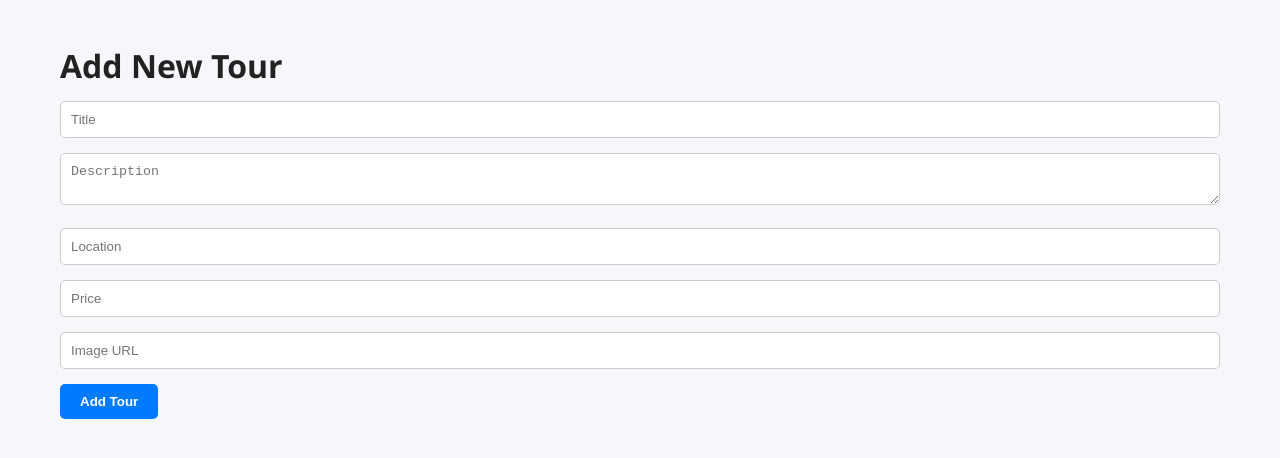
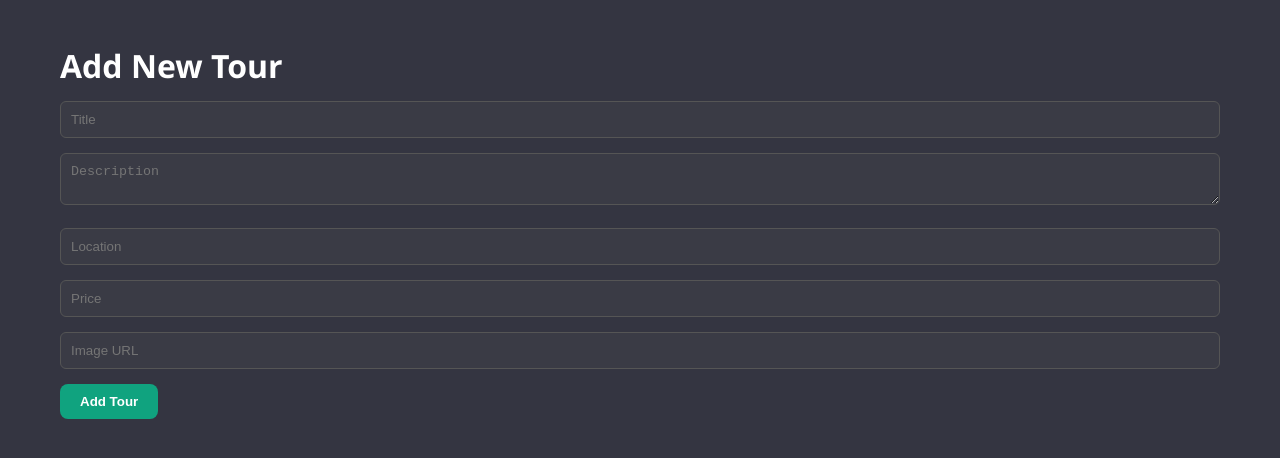
Before and after one commit to mayank-hassija/tourism-website, a React (Vite) app in the folder frontend/: page /add-tour in a window 1280 px wide. Shown: the top 458 px of the page. Built offline with nearby package versions, Linux system fonts and the light colour scheme; no server answers.

Commit message:
Update App.css

```diff
--- a/frontend/src/App.css
+++ b/frontend/src/App.css
@@ -1,5 +1,3 @@
-/* frontend/src/App.css */
-
 /* Reset default browser styles */
 * {
   margin: 0;
@@ -10,8 +8,8 @@
 /* Base body styling */
 body {
   font-family: 'Segoe UI', Tahoma, Geneva, Verdana, sans-serif;
-  background-color: #f5f7fa;
-  color: #333;
+  background-color: #343541; /* Dark ChatGPT background */
+  color: #d1d5db; /* Light gray text */
   line-height: 1.6;
 }
 
@@ -26,55 +24,58 @@ body {
 h1,
 h2,
 h3 {
-  color: #222;
+  color: #ffffff;
   margin-bottom: 10px;
 }
 
 /* Buttons */
 button {
-  background-color: #007bff;
+  background-color: #10a37f; /* ChatGPT green */
   color: #fff;
   border: none;
   padding: 10px 20px;
-  border-radius: 5px;
+  border-radius: 8px;
   cursor: pointer;
   font-weight: bold;
   transition: background-color 0.3s ease;
 }
 
 button:hover {
-  background-color: #0056b3;
+  background-color: #0e8f70;
 }
 
 /* Links */
 a {
-  color: #007bff;
+  color: #58a6ff;
   text-decoration: none;
   font-weight: 500;
 }
 
 a:hover {
+  color: #91caff;
   text-decoration: underline;
 }
 
 /* Tour card container */
 .tour-card {
-  background: #fff;
+  background: #444654; /* Slightly lighter dark */
   padding: 20px;
   margin-bottom: 20px;
-  border-radius: 8px;
-  box-shadow: 0 0 8px rgba(0, 0, 0, 0.08);
+  border-radius: 10px;
+  box-shadow: 0 0 12px rgba(0, 0, 0, 0.3);
 }
 
 /* Tour image */
 .tour-image {
   width: 100%;
+  max-width: 100%;
   height: auto;
-  border-radius: 5px;
+  aspect-ratio: 16 / 9;
+  object-fit: cover;
+  border-radius: 6px;
   margin-bottom: 15px;
   display: block;
 }
-
 
 /* Form inputs and textareas */
 form input,
@@ -82,13 +83,15 @@ form textarea {
   width: 100%;
   padding: 10px;
   margin-bottom: 15px;
-  border: 1px solid #ccc;
-  border-radius: 5px;
+  background-color: #3a3b45;
+  color: #e5e7eb;
+  border: 1px solid #555;
+  border-radius: 6px;
 }
 
 form input:focus,
 form textarea:focus {
-  border-color: #007bff;
+  border-color: #10a37f;
   outline: none;
 }
 
@@ -98,5 +101,5 @@ form textarea:focus {
   text-align: center;
   padding: 40px;
   font-size: 18px;
-  color: #666;
+  color: #aaa;
 }
```
